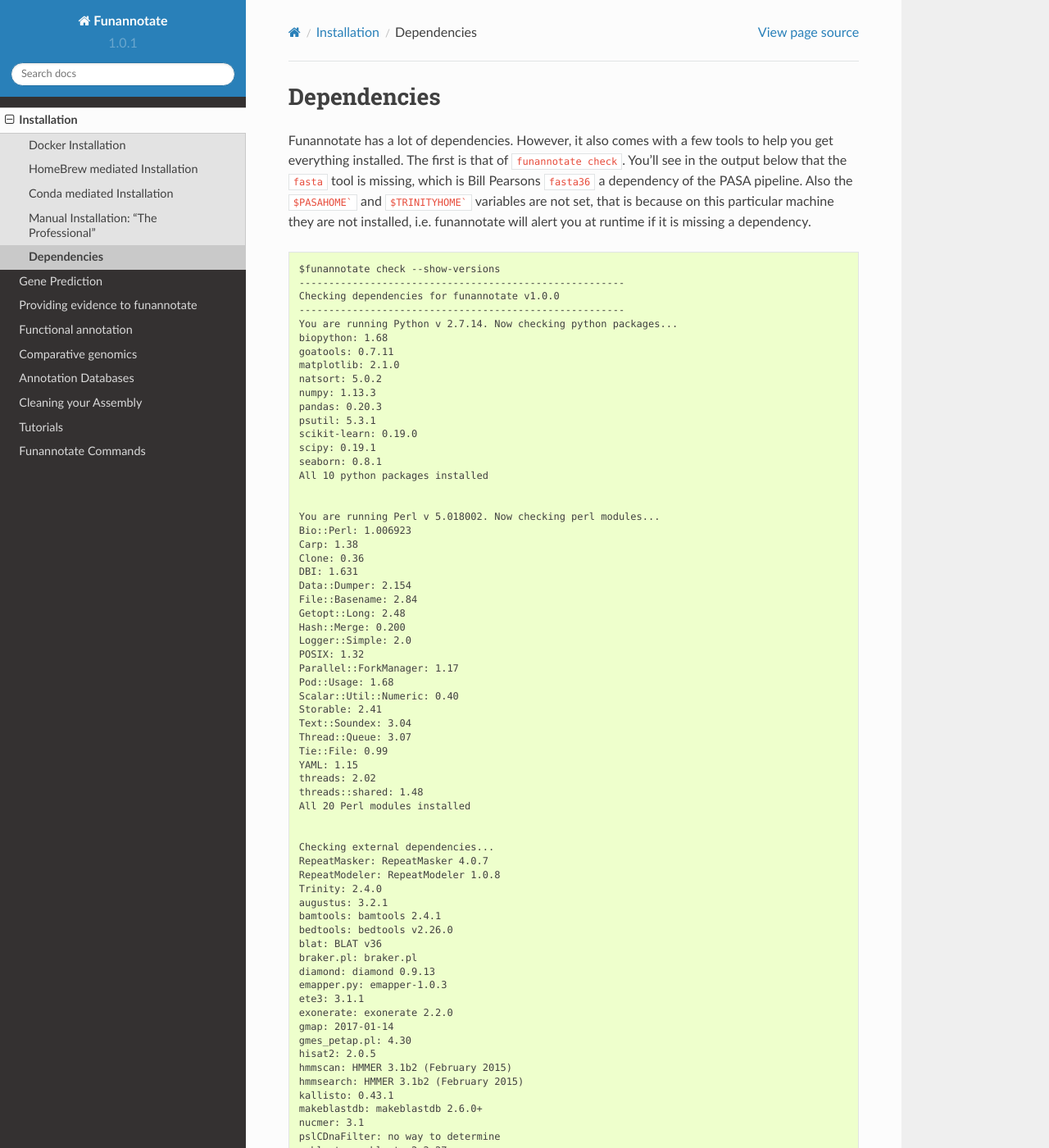
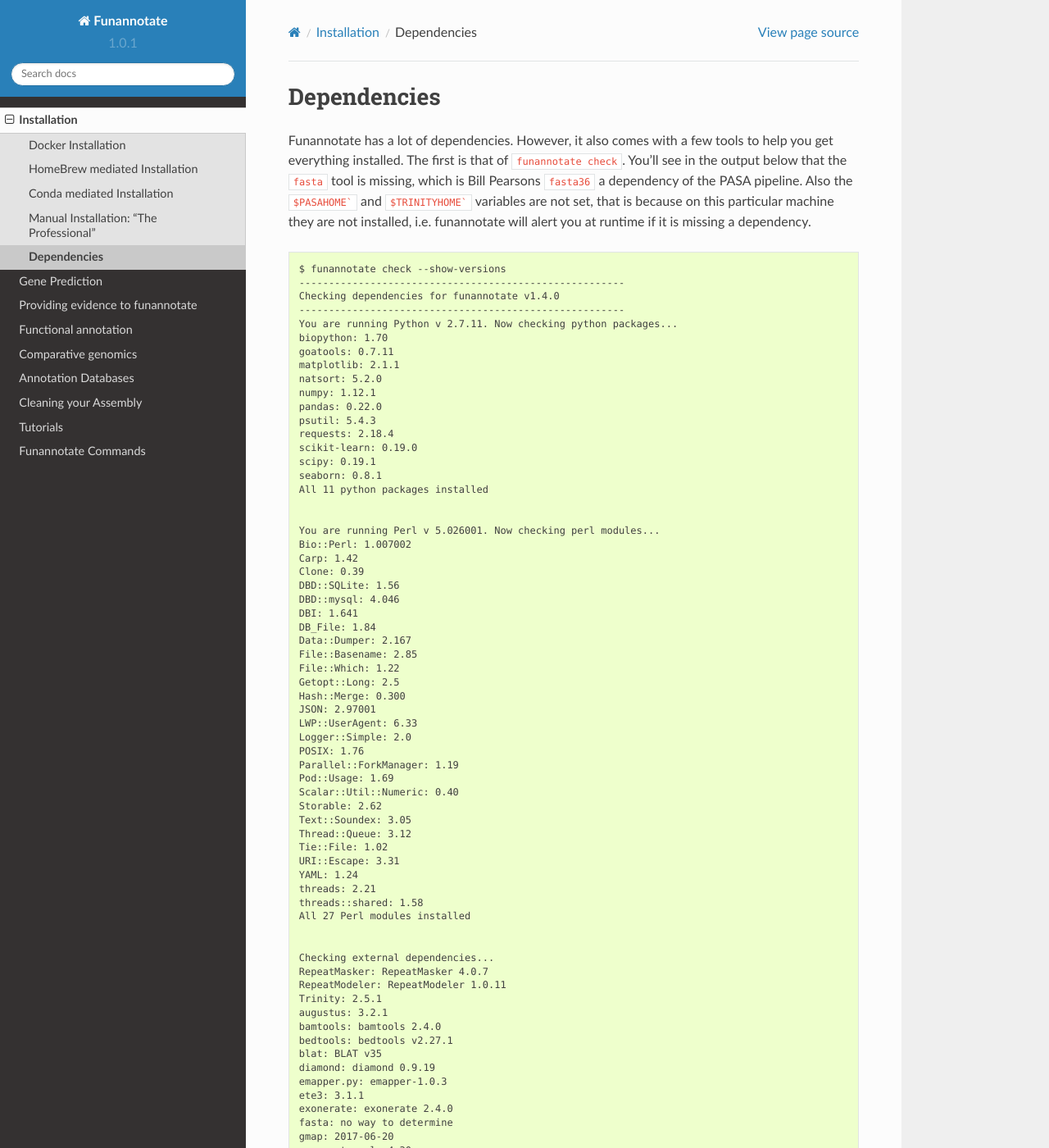
Before and after one commit to nextgenusfs/funannotate, a Sphinx documentation site: the page built from docs/dependencies.rst, in a window 1280 px wide and 1400 px high. Shown: the whole window at 82% size. Built offline with Sphinx 7.4.7 and the Read the Docs theme 2.0.0, drawn with Linux system fonts in a browser that asks for light colours; some of the changed text lies outside the part shown.

Commit message:
update docs

```diff
--- a/docs/dependencies.rst
+++ b/docs/dependencies.rst
@@ -7,81 +7,96 @@
 
 .. code-block:: none
 
-    $funannotate check --show-versions
-    -------------------------------------------------------
-    Checking dependencies for funannotate v1.0.0
-    -------------------------------------------------------
-    You are running Python v 2.7.14. Now checking python packages...
-    biopython: 1.68
-    goatools: 0.7.11
-    matplotlib: 2.1.0
-    natsort: 5.0.2
-    numpy: 1.13.3
-    pandas: 0.20.3
-    psutil: 5.3.1
-    scikit-learn: 0.19.0
-    scipy: 0.19.1
-    seaborn: 0.8.1
-    All 10 python packages installed
+	$ funannotate check --show-versions
+	-------------------------------------------------------
+	Checking dependencies for funannotate v1.4.0
+	-------------------------------------------------------
+	You are running Python v 2.7.11. Now checking python packages...
+	biopython: 1.70
+	goatools: 0.7.11
+	matplotlib: 2.1.1
+	natsort: 5.2.0
+	numpy: 1.12.1
+	pandas: 0.22.0
+	psutil: 5.4.3
+	requests: 2.18.4
+	scikit-learn: 0.19.0
+	scipy: 0.19.1
+	seaborn: 0.8.1
+	All 11 python packages installed
 
 
-    You are running Perl v 5.018002. Now checking perl modules...
-    Bio::Perl: 1.006923
-    Carp: 1.38
-    Clone: 0.36
-    DBI: 1.631
-    Data::Dumper: 2.154
-    File::Basename: 2.84
-    Getopt::Long: 2.48
-    Hash::Merge: 0.200
-    Logger::Simple: 2.0
-    POSIX: 1.32
-    Parallel::ForkManager: 1.17
-    Pod::Usage: 1.68
-    Scalar::Util::Numeric: 0.40
-    Storable: 2.41
-    Text::Soundex: 3.04
-    Thread::Queue: 3.07
-    Tie::File: 0.99
-    YAML: 1.15
-    threads: 2.02
-    threads::shared: 1.48
-    All 20 Perl modules installed
+	You are running Perl v 5.026001. Now checking perl modules...
+	Bio::Perl: 1.007002
+	Carp: 1.42
+	Clone: 0.39
+	DBD::SQLite: 1.56
+	DBD::mysql: 4.046
+	DBI: 1.641
+	DB_File: 1.84
+	Data::Dumper: 2.167
+	File::Basename: 2.85
+	File::Which: 1.22
+	Getopt::Long: 2.5
+	Hash::Merge: 0.300
+	JSON: 2.97001
+	LWP::UserAgent: 6.33
+	Logger::Simple: 2.0
+	POSIX: 1.76
+	Parallel::ForkManager: 1.19
+	Pod::Usage: 1.69
+	Scalar::Util::Numeric: 0.40
+	Storable: 2.62
+	Text::Soundex: 3.05
+	Thread::Queue: 3.12
+	Tie::File: 1.02
+	URI::Escape: 3.31
+	YAML: 1.24
+	threads: 2.21
+	threads::shared: 1.58
+	All 27 Perl modules installed
 
 
-    Checking external dependencies...
-    RepeatMasker: RepeatMasker 4.0.7
-    RepeatModeler: RepeatModeler 1.0.8
-    Trinity: 2.4.0
-    augustus: 3.2.1
-    bamtools: bamtools 2.4.1
-    bedtools: bedtools v2.26.0
-    blat: BLAT v36
-    braker.pl: braker.pl
-    diamond: diamond 0.9.13
-    emapper.py: emapper-1.0.3
-    ete3: 3.1.1
-    exonerate: exonerate 2.2.0
-    gmap: 2017-01-14
-    gmes_petap.pl: 4.30
-    hisat2: 2.0.5
-    hmmscan: HMMER 3.1b2 (February 2015)
-    hmmsearch: HMMER 3.1b2 (February 2015)
-    kallisto: 0.43.1
-    makeblastdb: makeblastdb 2.6.0+
-    nucmer: 3.1
-    pslCDnaFilter: no way to determine
-    rmblastn: rmblastn 2.2.27+
-    samtools: samtools 1.5
-    tbl2asn: unknown, likely 25.3
-    tblastn: tblastn 2.6.0+
-        ERROR: fasta not installed
-    Checking Environmental Variables...
-    $FUNANNOTATE_DB=/usr/local/share/funannotate
-    $EVM_HOME=/usr/local/opt/evidencemodeler
-    $AUGUSTUS_CONFIG_PATH=/opt/augustus-3.2.1/config
-    $GENEMARK_PATH=/usr/local/gmes_petap
-    $BAMTOOLS_PATH=/usr/local/opt/bamtools/bin
-        ERROR: PASAHOME not set. export PASAHOME=/path/to/dir
-        ERROR: TRINITYHOME not set. export TRINITYHOME=/path/to/dir
-    -------------------------------------------------------
+	Checking external dependencies...
+	RepeatMasker: RepeatMasker 4.0.7
+	RepeatModeler: RepeatModeler 1.0.11
+	Trinity: 2.5.1
+	augustus: 3.2.1
+	bamtools: bamtools 2.4.0
+	bedtools: bedtools v2.27.1
+	blat: BLAT v35
+	diamond: diamond 0.9.19
+	emapper.py: emapper-1.0.3
+	ete3: 3.1.1
+	exonerate: exonerate 2.4.0
+	fasta: no way to determine
+	gmap: 2017-06-20
+	gmes_petap.pl: 4.30
+	hisat2: 2.1.0
+	hmmscan: HMMER 3.1b2 (February 2015)
+	hmmsearch: HMMER 3.1b2 (February 2015)
+	java: 1.8.0_92
+	kallisto: 0.43.1
+	mafft: v7.313 (2017/Nov/15)
+	makeblastdb: makeblastdb 2.7.1+
+	minimap2: 2.10-r761
+	nucmer: 3.1
+	pslCDnaFilter: no way to determine
+	rmblastn: rmblastn 2.2.27+
+	samtools: samtools 1.8
+	tRNAscan-SE: 1.23 (April 2002)
+	tbl2asn: unknown, likely 25.3
+	tblastn: tblastn 2.7.1+
+	trimal: trimAl v1.4.rev15 build[2013-12-17]
+	All 30 external dependencies are installed
+
+	Checking Environmental Variables...
+	$FUNANNOTATE_DB=/usr/local/share/funannotate
+	$PASAHOME=/Users/jon/software/PASApipeline
+	$TRINITYHOME=/usr/local/opt/trinity
+	$EVM_HOME=/Users/jon/software/evidencemodeler
+	$AUGUSTUS_CONFIG_PATH=/Users/jon/software/augustus/config
+	$GENEMARK_PATH=/Users/jon/software/gmes_petap
+	$BAMTOOLS_PATH=/Users/jon/software/bamtools-2.4.0/bin
+	All 7 environmental variables are set
+	-------------------------------------------------------
--- a/funannotate.py
+++ b/funannotate.py
@@ -78,8 +78,8 @@
 Usage:       funannotate %s <arguments>
 version:     %s
 
-Description: The script sorts contigs by size, starting with shortest contigs it uses Mummer
-             to find contigs duplicated elsewhere, and then removes duplicated contigs.
+Description: The script sorts contigs by size, starting with shortest contigs it uses minimap2 or
+             Mummer to find contigs duplicated elsewhere, and then removes duplicated contigs.
 
 Arguments:   -i, --input    Multi-fasta genome file (Required)
              -o, --out      Cleaned multi-fasta output file (Required)
@@ -87,6 +87,7 @@
              -c, --cov      Percent coverage of overlap. Default = 95
              -m, --minlen   Minimum length of contig to keep. Default = 500
              --exhaustive   Test every contig. Default is to stop at N50 value.
+             --method       Program to use to calculate overlaps. Default: minimap2 [minimap2,mummer]
 
 Written by Jon Palmer (2016-2018) nextgenusfs@gmail.com
         """ % (sys.argv[1], version)
```
Also changed, not shown: docs/annotate.rst (+33 -28 lines), docs/clean.rst (+14 -12 lines), docs/tutorials.rst (+84 -14 lines), 1 other file.
